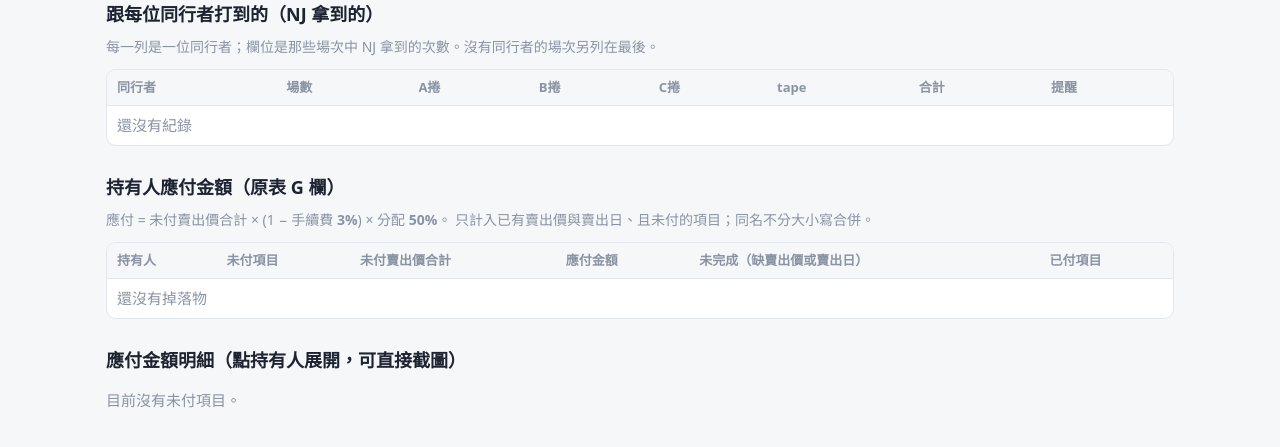
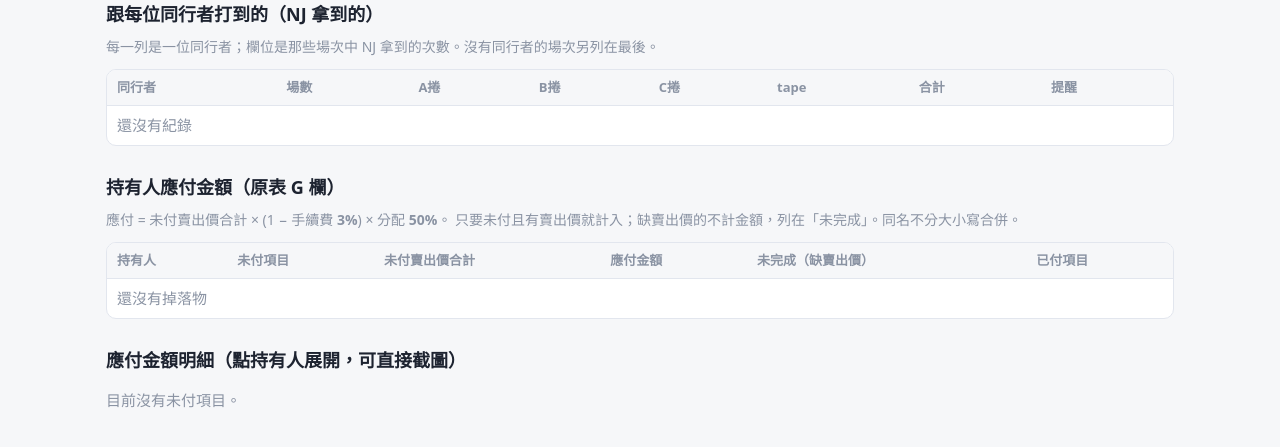
Before and after one commit to louis70109/rms-loot, a Flask app: page / in a window 1280 px wide. Shown: the part 244-691 px from the top of the page. Run offline with Flask 3, Linux system fonts and the light colour scheme; data that the repository does not hold is empty.

Commit message:
Count every unpaid drop with a sale price in payouts
Previously an unpaid drop also needed a sold date to count. Now any
unpaid drop with a sale price is included; drops with no sale price stay
out (no amount) and are listed as incomplete. Updates payout totals,
status labels, and tests (sample KIA: 224 → 108.64).

Co-Authored-By: Claude Haiku 5.5 <noreply@anthropic.com>
Claude-Session: https://claude.ai/code/session_01No6Ypgnbs8KghfnZurbxus

```diff
--- a/app.py
+++ b/app.py
@@ -240,7 +240,7 @@ def build_partner_breakdown(db):
 def build_payouts(db, fee_percent, share_percent):
     """每位持有人（不分大小寫合併）的應付金額，對應原表 G 欄。
 
-    只計入「已賣出（有賣出價與賣出日）且未付」的項目；
+    只要未付且有賣出價就計入；缺賣出價的列為未完成，不計金額。
     應付 = 未付賣出價合計 × (1 - 手續費%) × 分配比例%。
     例：154 × 0.97 ÷ 2 = 74.69。
     """
@@ -251,8 +251,8 @@ def build_payouts(db, fee_percent, share_percent):
             "unpaid_sum": 0.0, "incomplete": 0, "sold_items": [], "incomplete_items": []})
         if d["paid"]:
             g_["paid_items"] += 1
-        elif d["sale_price"] is None or not d["sold_date"]:
-            g_["incomplete"] += 1  # 還沒填賣出價或賣出日，先不計入
+        elif d["sale_price"] is None:
+            g_["incomplete"] += 1  # 還沒填賣出價，無法算金額
             g_["incomplete_items"].append(d["item"])
         else:
             g_["unpaid_items"] += 1
--- a/static/table.js
+++ b/static/table.js
@@ -72,7 +72,7 @@
     const sold = (tr.querySelector('input[name="sold_date"]') || {}).value || '';
     let kind, text;
     if (isPaid) { kind = 'paid'; text = '✅ 已付'; }
-    else if (!sale.trim() || !sold.trim()) { kind = 'incomplete'; text = '⚠️ 未完成'; }
+    else if (!sale.trim()) { kind = 'incomplete'; text = '⚠️ 未完成'; }
     else { kind = 'unpaid'; text = '⏳ 未付'; }
     badge.className = 'status ' + kind;
     badge.textContent = text;
--- a/templates/drops.html
+++ b/templates/drops.html
@@ -32,7 +32,7 @@
           <td><input class="cell num-in" name="market_price" inputmode="decimal" value="{{ d.market_price|money }}" form="{{ f }}"></td>
           <td><input class="cell num-in" name="sale_price" inputmode="decimal" value="{{ d.sale_price|money }}" form="{{ f }}">{% if d.sale_price is none %}<span class="badge warn">未填</span>{% endif %}</td>
           <td><input class="cell narrow" name="sold_date" value="{{ d.sold_date }}" placeholder="6/14" form="{{ f }}"></td>
-          {% set st = 'paid' if d.paid else ('incomplete' if (d.sale_price is none or not d.sold_date) else 'unpaid') %}
+          {% set st = 'paid' if d.paid else ('incomplete' if d.sale_price is none else 'unpaid') %}
           <td class="paid-cell">
             <input type="checkbox" name="paid" value="1" {% if d.paid %}checked{% endif %} form="{{ f }}">
             <span class="status {{ st }}">{% if st == 'paid' %}✅ 已付{% elif st == 'incomplete' %}⚠️ 未完成{% else %}⏳ 未付{% endif %}</span>
--- a/templates/index.html
+++ b/templates/index.html
@@ -66,11 +66,11 @@
 <section>
   <h2>持有人應付金額（原表 G 欄）</h2>
   <p class="hint">應付 = 未付賣出價合計 × (1 − 手續費 <strong>{{ "%g"|format(fee) }}%</strong>) × 分配 <strong>{{ "%g"|format(share) }}%</strong>。
-    只計入已有賣出價與賣出日、且未付的項目；同名不分大小寫合併。</p>
+    只要未付且有賣出價就計入；缺賣出價的不計金額，列在「未完成」。同名不分大小寫合併。</p>
   <div class="table-wrap">
     <table>
       <thead>
-        <tr><th>持有人</th><th>未付項目</th><th>未付賣出價合計</th><th>應付金額</th><th>未完成（缺賣出價或賣出日）</th><th>已付項目</th></tr>
+        <tr><th>持有人</th><th>未付項目</th><th>未付賣出價合計</th><th>應付金額</th><th>未完成（缺賣出價）</th><th>已付項目</th></tr>
       </thead>
       <tbody>
         {% for p in payouts %}
@@ -106,7 +106,7 @@
       <p class="formula">計算式：{{ p.formula }}</p>
       <p class="formula-note">＝ 未付賣出價合計 × (1 − 手續費 {{ "%g"|format(fee) }}%) × 分配 {{ "%g"|format(share) }}%</p>
       {% if p.incomplete_items %}
-        <p class="hint">未計入（缺賣出價或賣出日）：{{ p.incomplete_items|join('、') }}</p>
+        <p class="hint">未計入（缺賣出價）：{{ p.incomplete_items|join('、') }}</p>
       {% endif %}
     </details>
   {% else %}
```
Also changed, not shown: tests/test_app.py (+14 -13 lines).
